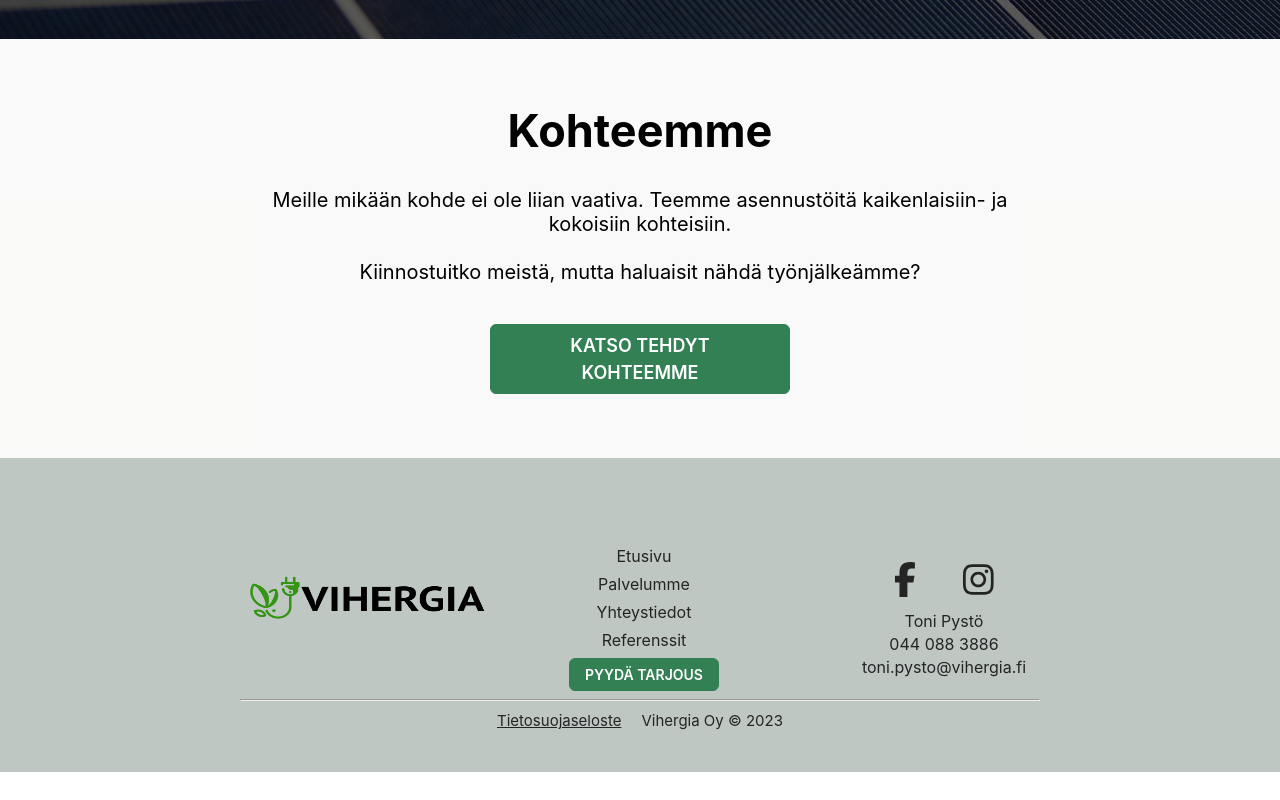
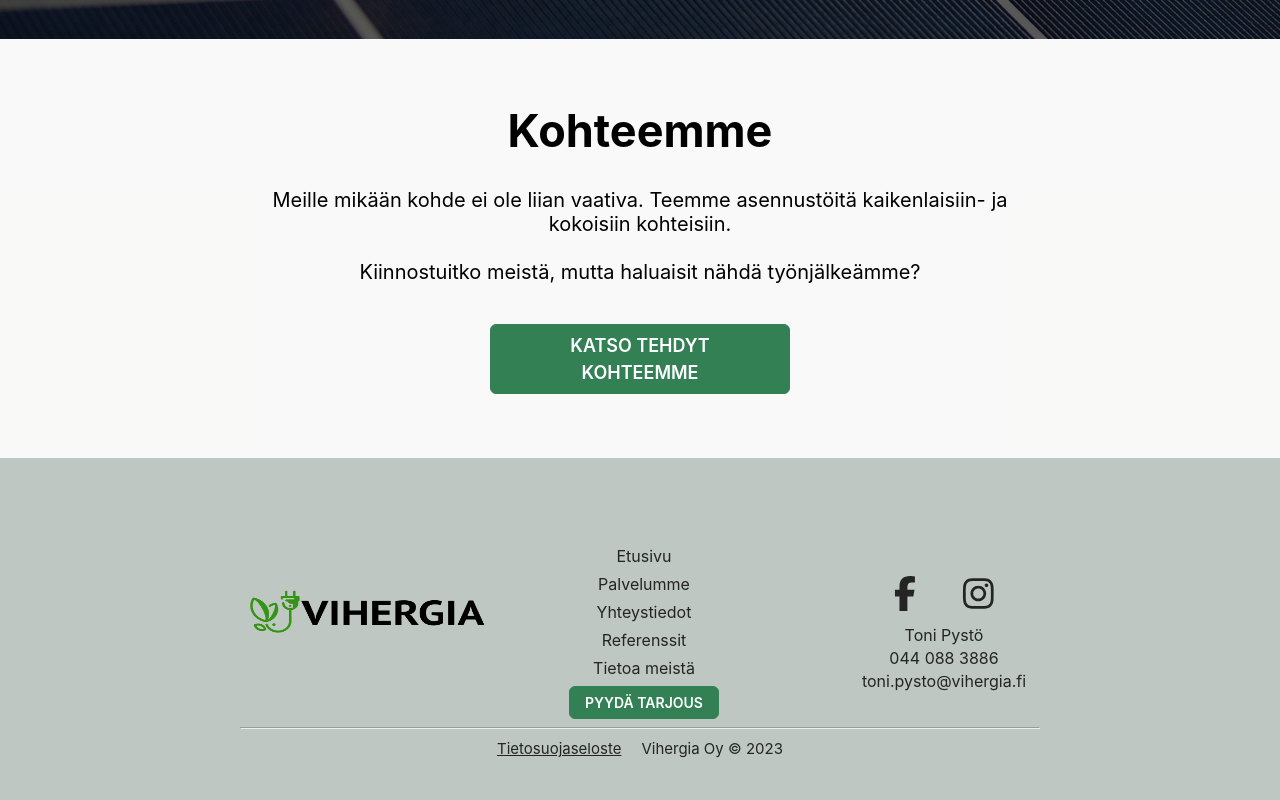
Before and after one commit to valtterisa/vihergia-verkkosivut-nextjs, a Next.js app: page / in a window 1280 px wide. Shown: the part 2091-2891 px from the top of the page. Before the commit the page ends 2863 px from the top, so only its background shows below. Built offline with nearby package versions, Linux system fonts and the light colour scheme.

Commit message:
edited links and added page

```diff
--- a/src/komponentit/Footer/Footer.js
+++ b/src/komponentit/Footer/Footer.js
@@ -28,20 +28,20 @@ export const Footer = () => {
               <Link href='/palvelumme'>Palvelumme</Link>
               <Link href='/yhteystiedot'>Yhteystiedot</Link>
               <Link href='/referenssit'>Referenssit</Link>
-              <Link href="/palvelumme/#tarjous"><Button className='btns' buttonStyle='btn--primary' buttonSize='btn--small'>
-              PYYDÄ TARJOUS</Button></Link>
+              <Link href='/tietoa-meista'>Tietoa meistä</Link>
+              <Link href="/palvelumme/#tarjous"><Button className='btns' buttonStyle='btn--primary' buttonSize='btn--small'>PYYDÄ TARJOUS</Button></Link>
             </div>
 
           <div className='footer-contact'>
             <div className='social-icons'>
 
             <Link
-              className='social-icon-link facebook' href='/' target='_blank' aria-label='Facebook'>
+              className='social-icon-link facebook' href='https://instagram.com/vihergia_oy?igshid=YmMyMTA2M2Y=' target='_blank' aria-label='Facebook'>
               <FontAwesomeIcon icon={faFacebookF} />
             </Link>
 
             <Link
-              className='social-icon-link instagram' href='/' target='_blank' aria-label='Instagram'>
+              className='social-icon-link instagram' href='https://instagram.com/vihergia_oy?igshid=YmMyMTA2M2Y=' target='_blank' aria-label='Instagram'>
               <FontAwesomeIcon icon={faInstagram} />
             </Link>
 
```
